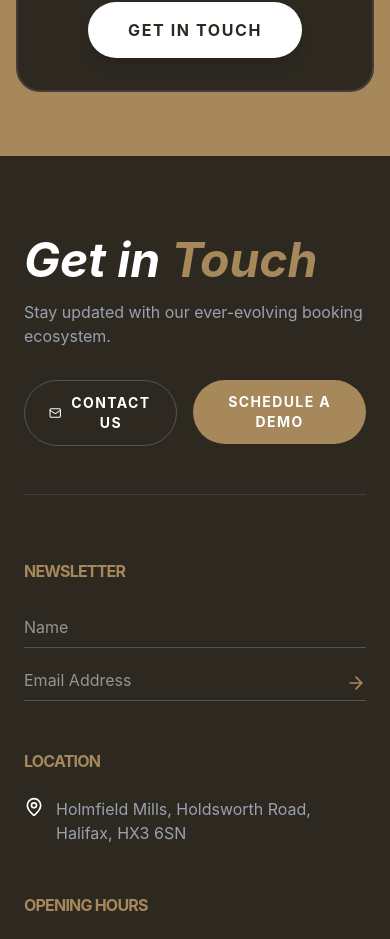
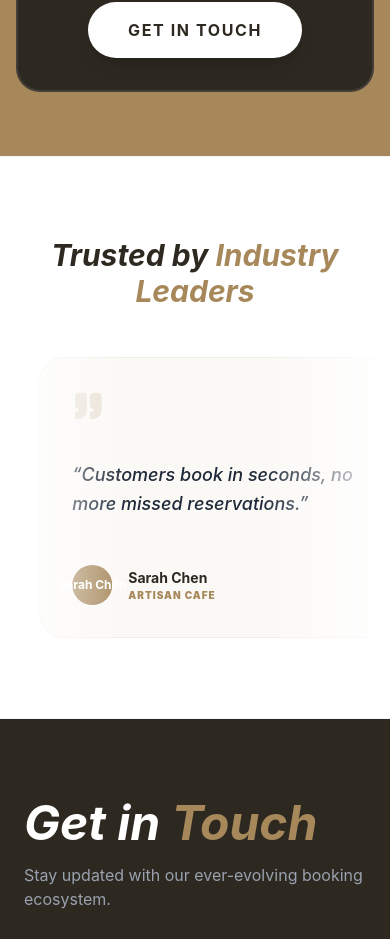
Before and after one commit to israelope/togoapp, a React (Vite) app: page / in a window 390 px wide. Shown: the part 7412-8351 px from the top of the page. Built offline with nearby package versions, Linux system fonts and the light colour scheme.

Commit message:
Added review component

```diff
--- a/src/Pages/home/Home.tsx
+++ b/src/Pages/home/Home.tsx
@@ -1,6 +1,7 @@
 
 import Hero from "./Hero"
 import Problems from "./Problems"
+import FloatingReviews from "./Reviews"
 import Services from "./Services"
 
 const App = () => {
@@ -9,6 +10,7 @@ const App = () => {
     <Hero/>
     <Problems/>
     <Services/>
+    <FloatingReviews/>
 
     </>
   )
--- /dev/null
+++ b/src/Pages/home/Reviews.tsx
@@ -0,0 +1,92 @@
+import { motion } from "framer-motion";
+import { Quote } from "lucide-react";
+
+type Review = {
+  text: string;
+  author: string;
+  location: string;
+};
+
+const reviews: Review[] = [
+  {
+    text: "We saw a 35% increase in online bookings within the first month.",
+    author: "James Miller",
+    location: "The Grill House",
+  },
+  {
+    text: "Customers book in seconds, no more missed reservations.",
+    author: "Sarah Chen",
+    location: "Artisan Cafe",
+  },
+  {
+    text: "It made our business feel premium and professional overnight.",
+    author: "Mark Thompson",
+    location: "Blue Bar",
+  },
+  {
+    text: "The best ROI we've seen on any hospitality software.",
+    author: "Elena Rodriguez",
+    location: "Vino & Tapas",
+  },
+];
+
+export default function ReviewMarquee() {
+  // We double the array to create the seamless loop effect
+  const duplicatedReviews = [...reviews, ...reviews];
+
+  return (
+    <section className="py-20 bg-white overflow-hidden border-y border-gray-100">
+      <div className="container mx-auto px-6 mb-12 text-center">
+        <h2 className="text-brand-dark text-3xl md:text-5xl font-bold italic">
+          Trusted by <span className="text-brand-gold">Industry Leaders</span>
+        </h2>
+      </div>
+
+      <div className="relative flex">
+        {/* Infinite Scroller Container */}
+        <motion.div
+          className="flex gap-8 whitespace-nowrap"
+          animate={{
+            x: ["0%", "-50%"], // Moves halfway (through the first set of reviews)
+          }}
+          transition={{
+            duration: 30, // Adjust speed here (higher = slower)
+            ease: "linear",
+            repeat: Infinity,
+          }}
+        >
+          {duplicatedReviews.map((review, idx) => (
+            <div
+              key={idx}
+              className="w-[350px] md:w-[450px] bg-brand-gold/5 p-8 rounded-3xl border border-brand-gold/10 flex flex-col justify-between shrink-0"
+            >
+              <div className="mb-6 text-brand-gold">
+                <Quote size={32} fill="currentColor" className="opacity-20" />
+              </div>
+
+              <p className="text-gray-800 text-lg md:text-xl font-medium leading-relaxed italic whitespace-normal mb-8">
+                “{review.text}”
+              </p>
+
+              <div className="flex items-center gap-4">
+                <div className="w-10 h-10 bg-brand-gold rounded-full flex items-center justify-center text-white font-bold text-xs">
+                  {review.author}
+                </div>
+                <div>
+                  <p className="text-brand-dark font-bold text-sm">{review.author}</p>
+                  <p className="text-brand-gold text-[10px] uppercase font-black tracking-widest">
+                    {review.location}
+                  </p>
+                </div>
+              </div>
+            </div>
+          ))}
+        </motion.div>
+
+        {/* Gradient Fades for a "Classic" look */}
+        <div className="absolute inset-y-0 left-0 w-32 bg-gradient-to-r from-white to-transparent z-10" />
+        <div className="absolute inset-y-0 right-0 w-32 bg-gradient-to-l from-white to-transparent z-10" />
+      </div>
+    </section>
+  );
+}
```
